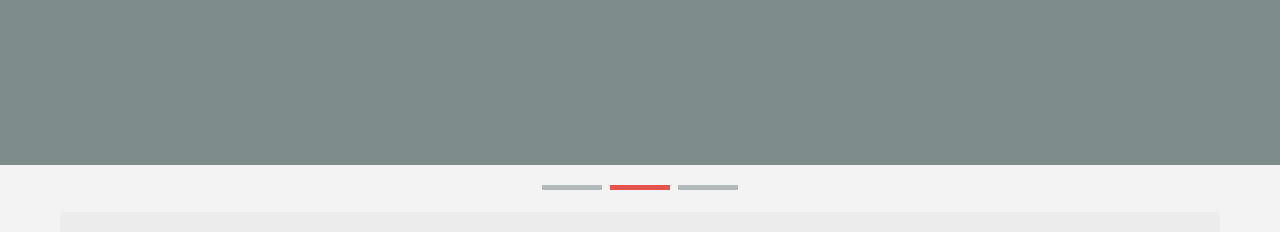
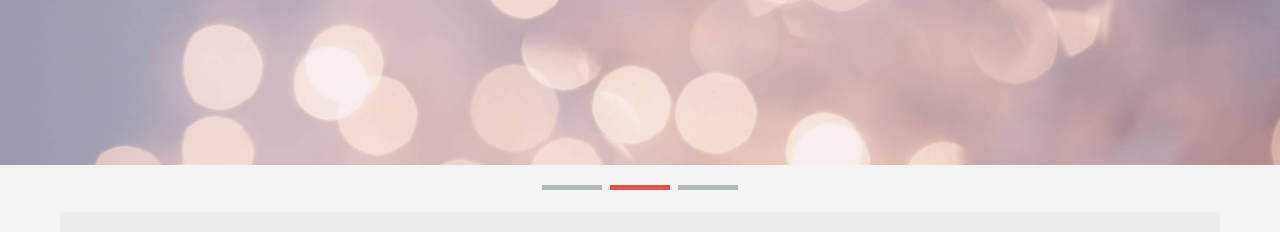
Before and after one commit to vit-fedorov/modus1, a plain HTML site: page index.html in a window 1280 px wide. Shown: the part 415-647 px from the top of the page. Drawn offline with Linux system fonts and the light colour scheme; files whose address does not match are found by name.

Commit message:
add hero image

```diff
--- a/assets/sass/_hero.sass
+++ b/assets/sass/_hero.sass
@@ -1,5 +1,5 @@
 .section-banner
-    background-color: #7f8c8c
+    background: #7f8c8c url('/assets/img/unsplash01.jpg') 10% 10%/cover no-repeat
     min-height: 500px
     text-align: center
     display: flex
```
Also changed, not shown: assets/css/style.css, assets/css/style.min.css, assets/img/unsplash01.jpg (added).
